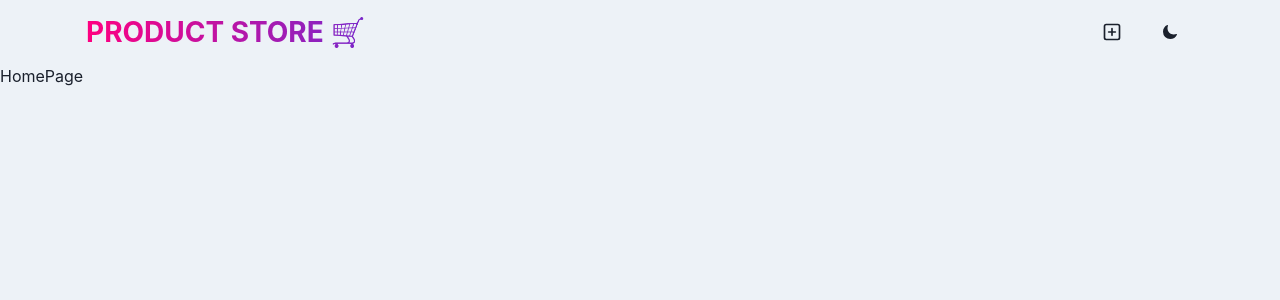
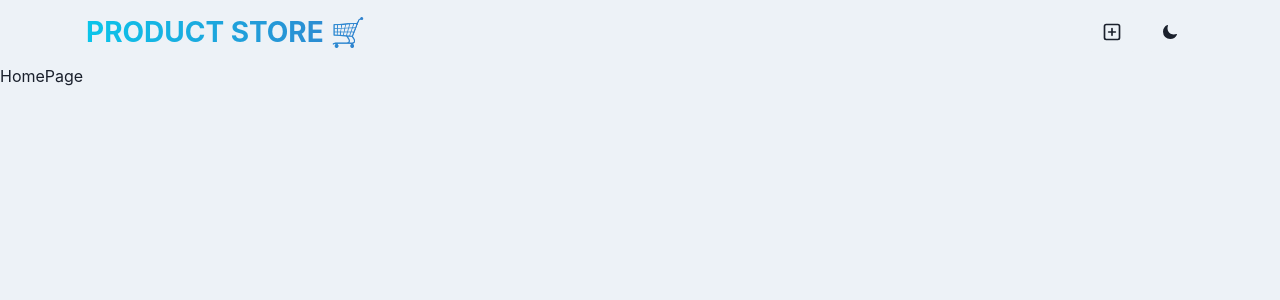
Before and after one commit to andreihuyoa/Mern, a React (Vite) app in the folder frontend/: page / in a window 1280 px wide. Shown: the top 300 px of the page. Built offline with nearby package versions, Linux system fonts and the light colour scheme.

Commit message:
Update Navbar.jsx

```diff
--- a/frontend/src/components/Navbar.jsx
+++ b/frontend/src/components/Navbar.jsx
@@ -18,7 +18,7 @@ const Navbar = () => {
         flexDirection={{ base: "column", sm: "row" }}
       >
         <Text
-          bgGradient="linear(to-l, #7928CA, #FF0080)"
+          bgGradient="linear(to-r, cyan.400, blue.500)"
           fontSize={{ base: "22", sm: "28" }}
           fontWeight="bold"
           textTransform="uppercase"
```
